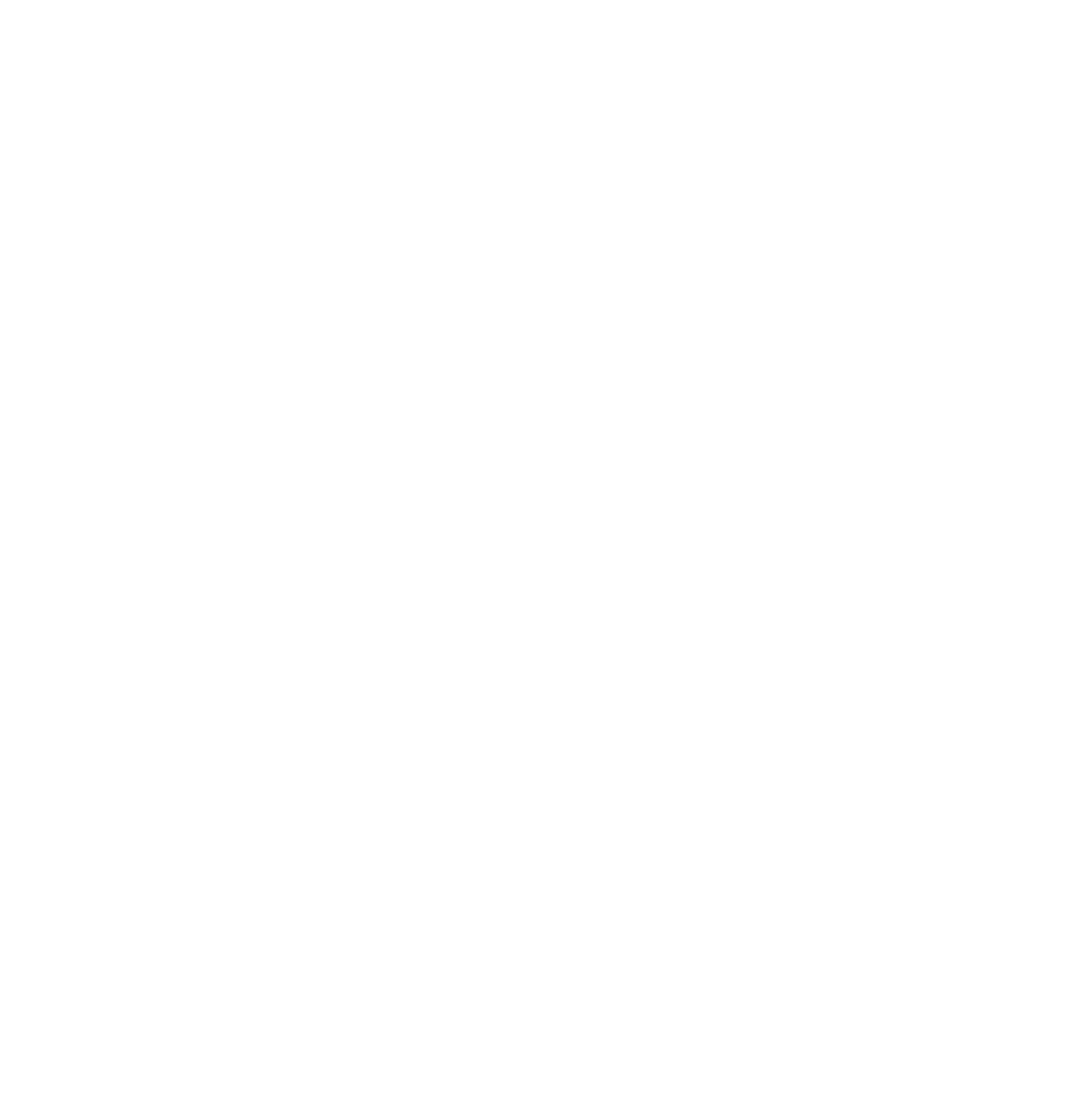
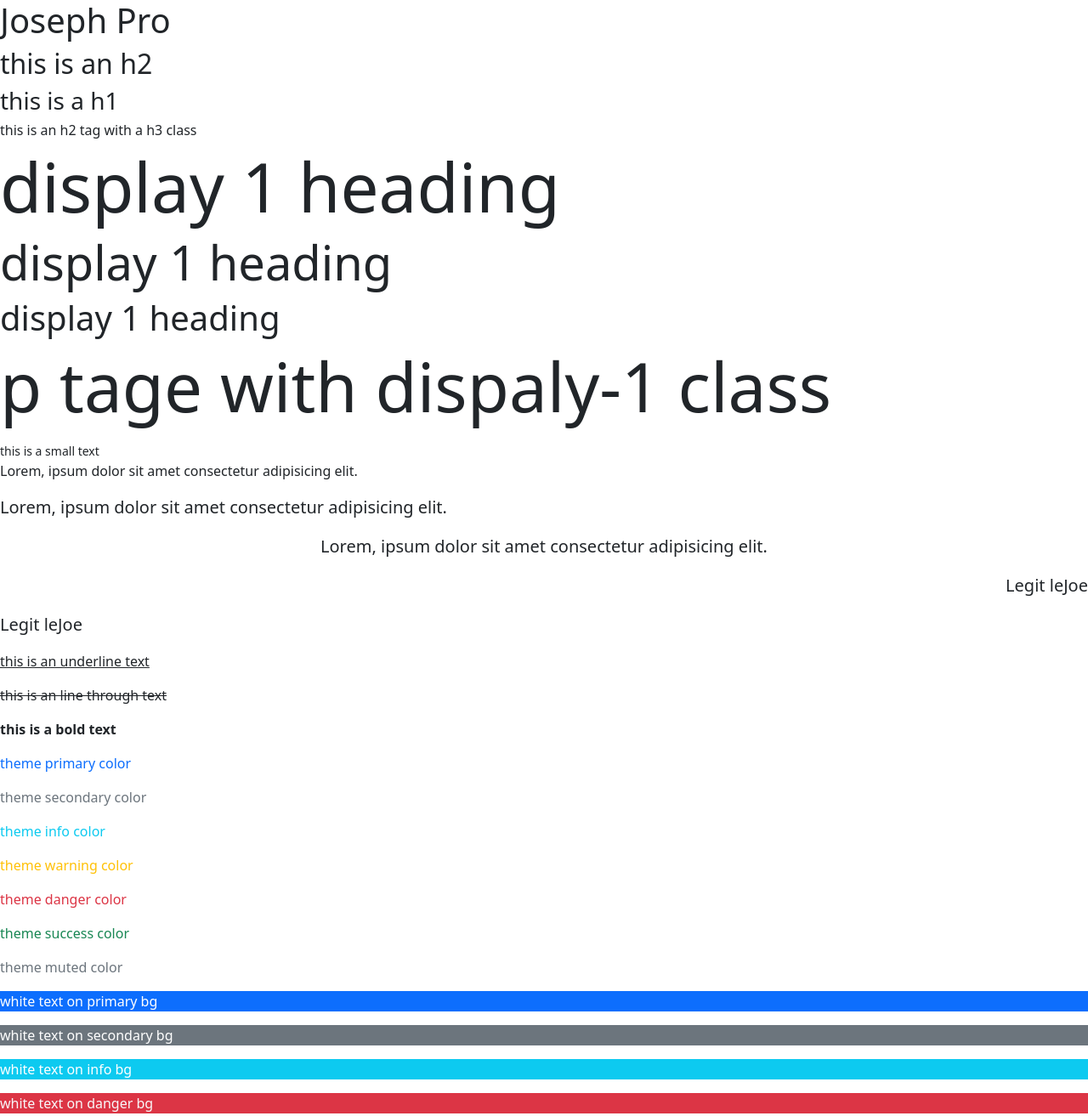
Before and after one commit to Fomonyuytar-Joseph/BS-5, a plain HTML site: page index.html in a window 1280 px wide. Shown: the whole page at 85% size. Before the commit the page ends 800 px from the top, so only its background shows below. Drawn offline with nearby package versions, Linux system fonts and the light colour scheme.

Commit message:
work with color

```diff
--- a/index.html
+++ b/index.html
@@ -1,12 +1,65 @@
 <!DOCTYPE html>
 <html lang="en">
-<head>
-    <meta charset="UTF-8">
-    <meta http-equiv="X-UA-Compatible" content="IE=edge">
-    <meta name="viewport" content="width=device-width, initial-scale=1.0">
-    <title>Legit LeJoe</title>
-</head>
-<body>
+  <head>
+    <meta charset="UTF-8" />
+    <meta http-equiv="X-UA-Compatible" content="IE=edge" />
+    <meta name="viewport" content="width=device-width, initial-scale=1.0" />
+    <!-- CSS only -->
+    <link
+      href="https://cdn.jsdelivr.net/npm/bootstrap@5.2.0/dist/css/bootstrap.min.css"
+      rel="stylesheet"
+      integrity="sha384-gH2yIJqKdNHPEq0n4Mqa/HGKIhSkIHeL5AyhkYV8i59U5AR6csBvApHHNl/vI1Bx"
+      crossorigin="anonymous"
+    />
+    <title>Legit LeJoe Books</title>
+  </head>
+  <body>
+    <h1>Joseph Pro</h1>
+    <h2>this is an h2</h2>
+    <h3>this is a h1</h3>
+    <h2 class="h6">this is an h2 tag with a h3 class</h2>
 
-</body>
+    <h1 class="display-1"> display 1 heading</h1>
+    <h1 class="display-4"> display 1 heading</h1>
+    <h1 class="display-6"> display 1 heading</h1>
+    <p class="display-1">p tage with dispaly-1 class</p>
+
+
+    <!-- Leaad text and alignment -->
+    <small>this is a small text</small>
+    <p>Lorem, ipsum dolor sit amet consectetur adipisicing elit.</p>
+    <p class="lead">Lorem, ipsum dolor sit amet consectetur adipisicing elit.</p>
+    <p class="lead text-center">Lorem, ipsum dolor sit amet consectetur adipisicing elit.</p>
+    <p class="lead text-end">Legit leJoe</p>
+    <p class="lead text-start">Legit leJoe</p>
+
+    <!-- text decoration and font weight -->
+    <p class="text-decoration-underline">this is an underline text</p>
+    <p class="text-decoration-line-through">this is an  line through text</p>
+    <p class="fw-bold">this is a bold text</p>
+
+    <!-- text colors -->
+    <p class="text-primary">theme primary color</p>
+    <p class="text-secondary">theme  secondary color</p>
+    <p class="text-info ">theme info color</p>
+    <p class="text-warning">theme warning color</p>
+    <p class="text-danger">theme danger color</p>
+    <p class="text-success">theme success color</p>
+    <p class="text-muted">theme muted color</p>
+
+
+    <!-- bg colors -->
+    <p class="text-white bg-primary">white text on primary bg </p>
+    <p class="text-white bg-secondary">white text on secondary bg</p>
+    <p class="text-white bg-info">white text on info bg</p>
+    <p class="text-light bg-danger">white text on danger bg</p>
+
+
+    <!-- JavaScript Bundle with Popper -->
+    <script
+      src="https://cdn.jsdelivr.net/npm/bootstrap@5.2.0/dist/js/bootstrap.bundle.min.js"
+      integrity="sha384-A3rJD856KowSb7dwlZdYEkO39Gagi7vIsF0jrRAoQmDKKtQBHUuLZ9AsSv4jD4Xa"
+      crossorigin="anonymous"
+    ></script>
+  </body>
 </html>
```
Also changed, not shown: assets/ebook-cover.png (added), assets/kindle.png (added).
